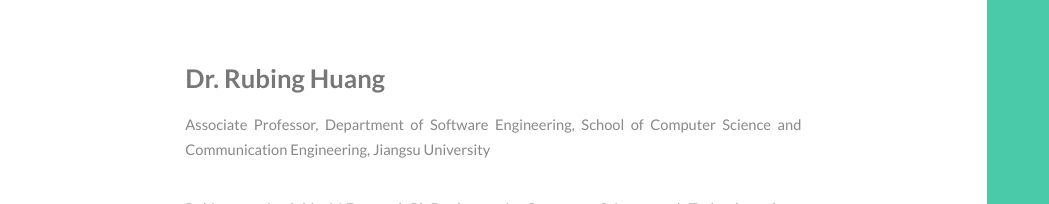
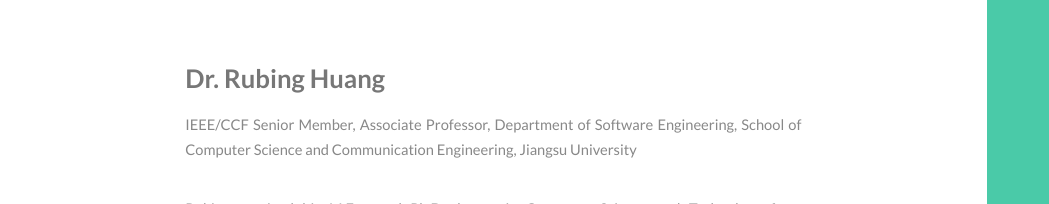
Before and after one commit to huangrubing/huangrubing.github.io, a plain HTML site: page index.html in a window 1280 px wide. Shown: the top 204 px of the page, 0-1049 px from the left. Drawn offline with Linux system fonts and the light colour scheme.

Commit message:
Update index.html

```diff
--- a/index.html
+++ b/index.html
@@ -70,7 +70,7 @@
 			<h3>Dr. Rubing Huang </h3>
 			</header>
 
-			<p align="justify">Associate Professor, Department of Software Engineering, School of Computer Science and Communication Engineering, Jiangsu University</p>
+			<p align="justify">IEEE/CCF Senior Member, Associate Professor, Department of Software Engineering, School of Computer Science and Communication Engineering, Jiangsu University</p>
 
 			<p align="justify">Rubing received his M.Eng and Ph.D. degree in Computer Science and Technology from Huazhong University of Science and Technology, under the supervision of Prof. Yansheng Lu. After that, Rubing spent one year at the Monash University as an academic visitor advised by Dr. Xin Xia and Dr. Robert G. Merkel, and also spent three months at Swinburne University of Technology as an academic visitor advised by Prof. T. Y. Chen. Currently, he is an associate professor at the Department of Software Engineering, School of Computer Science and Communication Engineering, Jiangsu University, China. </p>
 
```
